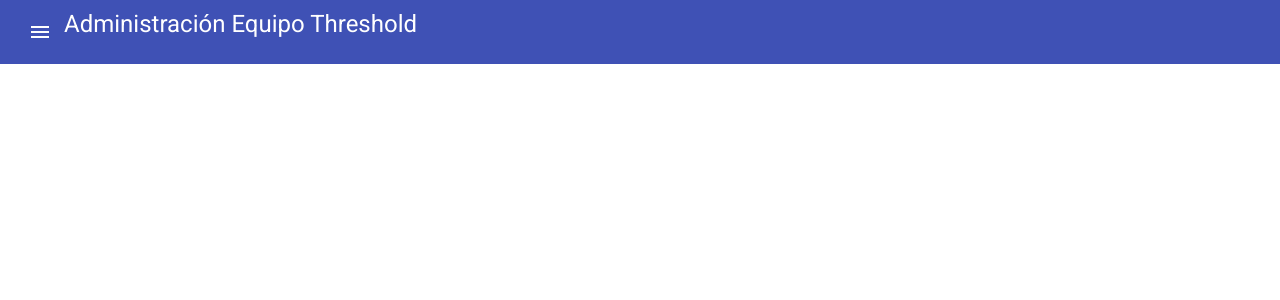
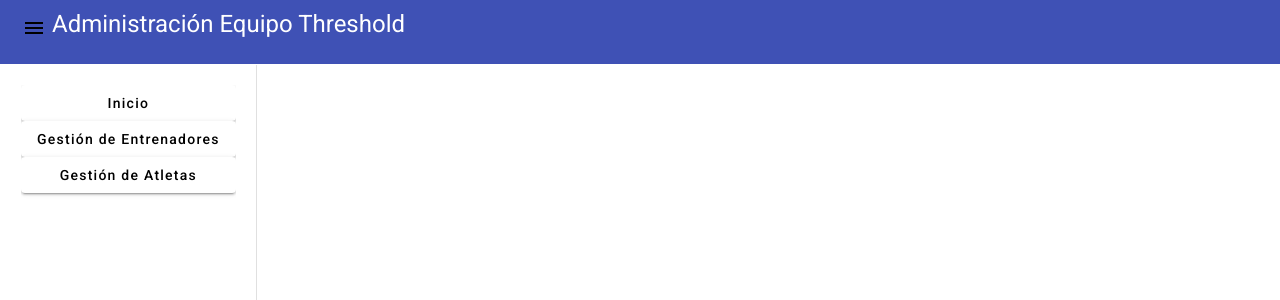
Before and after one commit to Jirgort/PY_EquipoDeportivo, an Angular app in the folder appThresholdcr/: page /adminHome in a window 1280 px wide. Both pictures are taken after a click on the button "menu". Shown: the top 300 px of the page. Built offline with nearby package versions, Linux system fonts and the light colour scheme.

Commit message:
sidebar added

```diff
--- a/appThresholdcr/src/app/components/adminModules/admin-home/admin-home.component.css
+++ b/appThresholdcr/src/app/components/adminModules/admin-home/admin-home.component.css
@@ -0,0 +1,18 @@
+.example-container {
+  width: 500px;
+  height: 300px;
+  border: 1px solid white;
+  background-color: white;
+}
+
+.example-sidenav-content {
+  display: flex;
+  width: auto;
+  height: auto;
+  align-items: center;
+  justify-content: center;
+}
+
+.example-sidenav {
+  padding: 20px;
+}
--- a/appThresholdcr/src/app/components/adminModules/admin-home/admin-home.component.html
+++ b/appThresholdcr/src/app/components/adminModules/admin-home/admin-home.component.html
@@ -1,21 +1,26 @@
 <mat-toolbar color="primary">
   <mat-toolbar-row>
-    <button mat-icon-button>
-      <mat-icon (click)="sidenav.toggle();">menu</mat-icon>
+    <button style="background-color: transparent; border-style: none;">
+      <mat-icon (click)="drawer.toggle();">menu</mat-icon>
     </button>
     <h1>Administración Equipo Threshold</h1>
   </mat-toolbar-row>
 </mat-toolbar>
-<mat-sidenav-container>
-  <mat-sidenav #sidenav opened="true">
-    <mat-nav-list>
-      <a mat-list-item>Home</a>
-      <a mat-list-item>Gestión de Entrenadores</a>
-      <a mat-list-item>Gestión de Atletas</a>
-      <a mat-list-item>Gestión de Clases</a>
-    </mat-nav-list>
-  </mat-sidenav>
-  <mat-sidenav-content>
-    <div></div>
-  </mat-sidenav-content>
-</mat-sidenav-container>
+<mat-drawer-container class="example-container" autosize>
+  <mat-drawer #drawer class="example-sidenav" mode="side">
+    <div class="d-flex flex-column mb-3">
+      <button mat-raised-button>
+        Inicio
+      </button>
+      <button mat-raised-button>
+        Gestión de Entrenadores
+      </button>
+      <button mat-raised-button>
+        Gestión de Atletas
+      </button>
+    </div>
+  </mat-drawer>
+  <div class="example-sidenav-content">
+  </div>
+
+</mat-drawer-container>
```
